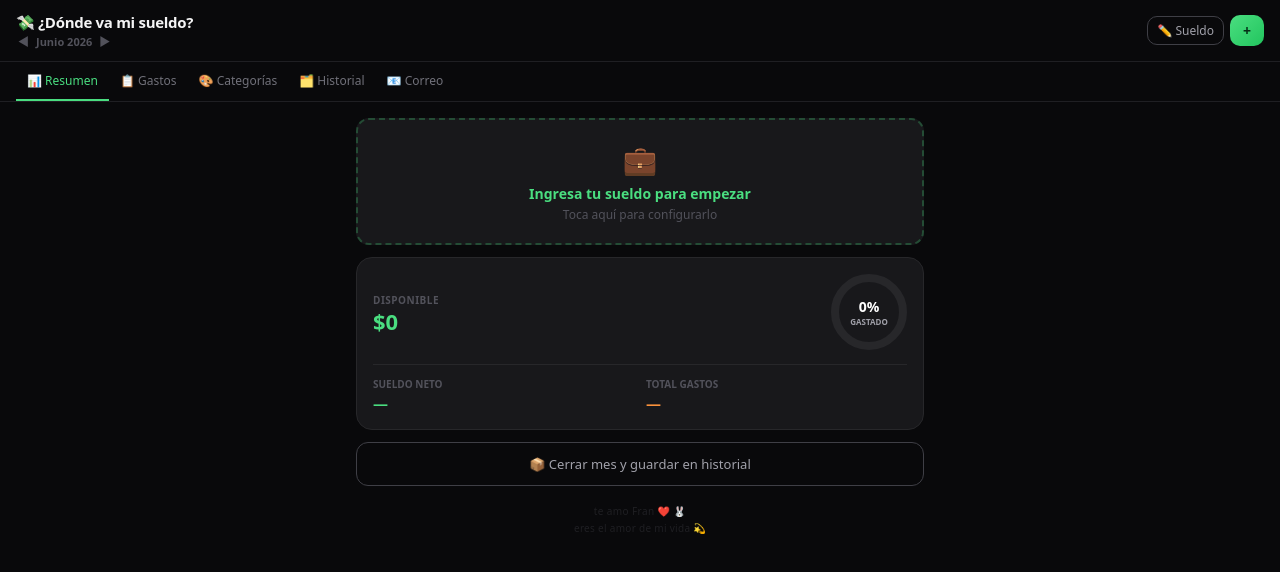
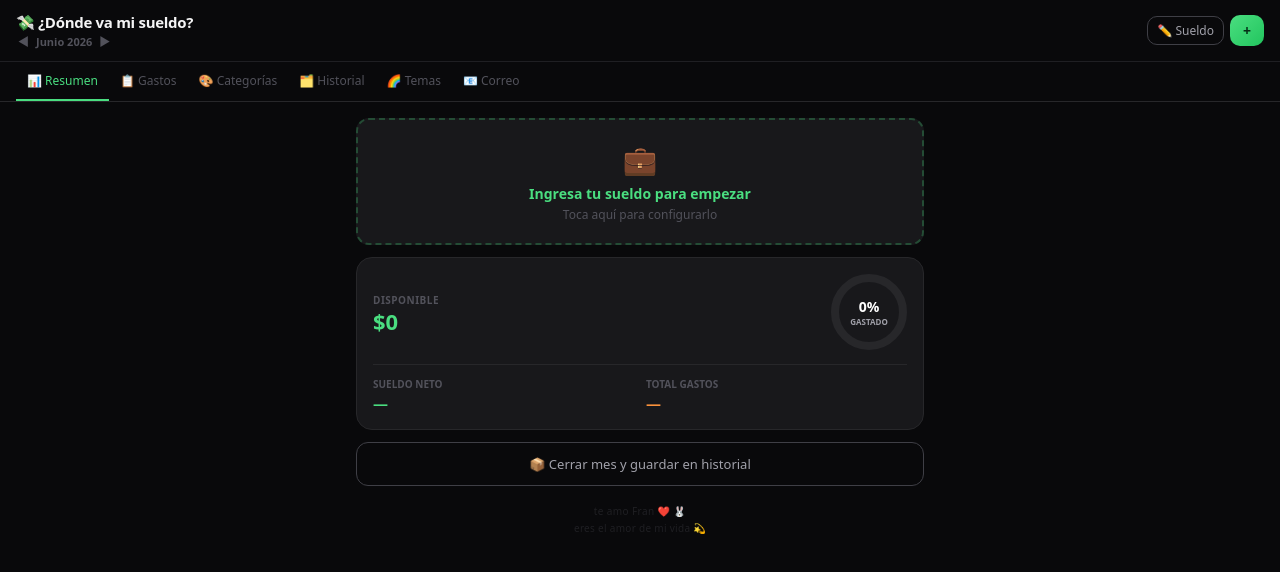
Before and after one commit to xiCooperZ/miplatuki, a React (Create React App) app: page / in a window 1280 px wide. Both pictures are taken after a click on the button "Cancelar". Shown: the top 572 px of the page. Built offline with nearby package versions, Linux system fonts and the light colour scheme.

Commit message:
temas visuales + fix deudas

```diff
--- a/src/App.js
+++ b/src/App.js
@@ -9,12 +9,73 @@
   regaloneo: { label:"Regaloneo",      icon:"🎁", color:"#a78bfa", desc:"Regalos y caprichos para ti y los que quieres" },
   fantasma:  { label:"Gasto Fantasma", icon:"👻", color:"#94a3b8", desc:"Suscripciones que te chupan la plata sin que te des cuenta — Spotify, Netflix, etc." },
   ahorro:    { label:"Ahorro",         icon:"💰", color:"#34d399", desc:"Plata guardada intencionalmente para el futuro" },
-  deudas:    { label:"Deudas",         icon:"💳", color:"#f87171", desc:"Cuotas, préstamos y compromisos financieros" },
+  deudas:    { label:"Deudas",         icon:"💰", color:"#f87171", desc:"Cuotas, préstamos y compromisos financieros" },
   salud:     { label:"Salud",          icon:"🏥", color:"#38bdf8", desc:"Médico, remedios, atenciones — lo que no se puede dejar" },
   emergencias:{ label:"Emergencias",  icon:"🚨", color:"#fbbf24", desc:"Imprevistos que aparecen cuando menos los esperas" },
 };
 
 const STORAGE_KEY = "sueldo_tracker_v8";
+const THEME_KEY   = "miplatuki_theme";
+
+// ─── TEMAS ────────────────────────────────────────────────────────────────────
+const THEMES = {
+  default: {
+    name: "Default",       emoji: "🌑",
+    bg:   "#09090b",       surface: "#18181b",  surface2: "#09090b",
+    border: "#27272a",     border2: "#3f3f46",
+    text:   "#f4f4f5",     text2: "#a1a1aa",    text3: "#52525b",
+    accent: "#4ade80",     accentGrad: "linear-gradient(135deg,#4ade80,#22c55e)",
+  },
+  amoled: {
+    name: "AMOLED",        emoji: "⚫",
+    bg:   "#000000",       surface: "#0a0a0a",  surface2: "#000000",
+    border: "#1a1a1a",     border2: "#2a2a2a",
+    text:   "#ffffff",     text2: "#888888",    text3: "#444444",
+    accent: "#ffffff",     accentGrad: "linear-gradient(135deg,#ffffff,#cccccc)",
+  },
+  matrix: {
+    name: "Matrix",        emoji: "💚",
+    bg:   "#000000",       surface: "#001a00",  surface2: "#000d00",
+    border: "#003300",     border2: "#005500",
+    text:   "#00ff41",     text2: "#00cc33",    text3: "#006600",
+    accent: "#00ff41",     accentGrad: "linear-gradient(135deg,#00ff41,#00cc33)",
+  },
+  neon: {
+    name: "Neon",          emoji: "💙",
+    bg:   "#050510",       surface: "#0a0a1f",  surface2: "#05050f",
+    border: "#1a1a4a",     border2: "#2a2a6a",
+    text:   "#e0e0ff",     text2: "#8888cc",    text3: "#444488",
+    accent: "#4488ff",     accentGrad: "linear-gradient(135deg,#4488ff,#0044cc)",
+  },
+  cyberpunk: {
+    name: "Cyberpunk",     emoji: "🟣",
+    bg:   "#0d0015",       surface: "#1a0028",  surface2: "#0d0015",
+    border: "#3d0066",     border2: "#6600aa",
+    text:   "#ff00ff",     text2: "#cc00cc",    text3: "#660066",
+    accent: "#ff00ff",     accentGrad: "linear-gradient(135deg,#ff00ff,#cc00cc)",
+  },
+  minimal: {
+    name: "Minimalista",   emoji: "⚪",
+    bg:   "#111111",       surface: "#1c1c1c",  surface2: "#111111",
+    border: "#2c2c2c",     border2: "#3c3c3c",
+    text:   "#eeeeee",     text2: "#999999",    text3: "#555555",
+    accent: "#eeeeee",     accentGrad: "linear-gradient(135deg,#eeeeee,#cccccc)",
+  },
+  sunset: {
+    name: "Sunset",        emoji: "🌅",
+    bg:   "#0f0508",       surface: "#1f0d10",  surface2: "#0f0508",
+    border: "#3d1520",     border2: "#6d2535",
+    text:   "#ffd4a0",     text2: "#cc8855",    text3: "#664422",
+    accent: "#ff6633",     accentGrad: "linear-gradient(135deg,#ff6633,#ff3366)",
+  },
+  ocean: {
+    name: "Ocean",         emoji: "🌊",
+    bg:   "#020d18",       surface: "#051e33",  surface2: "#020d18",
+    border: "#0a3a5c",     border2: "#0d5c8a",
+    text:   "#b0e0ff",     text2: "#5599cc",    text3: "#224466",
+    accent: "#00aaff",     accentGrad: "linear-gradient(135deg,#00aaff,#0066cc)",
+  },
+};
 
 const COLOR_PALETTE = [
   "#4ade80","#22c55e","#86efac","#16a34a","#052e16",
@@ -848,11 +909,69 @@
   );
 }
 
+// ─── TAB TEMAS ────────────────────────────────────────────────────────────────
+function TabTemas({ temaActual, onChangeTema, th }) {
+  return (
+    <div>
+      <div style={{ marginBottom:16 }}>
+        <h2 style={{ fontSize:16,fontWeight:800,color:th.text,marginBottom:4 }}>🎨 Temas</h2>
+        <p style={{ color:th.text3,fontSize:13 }}>Elige el look de tu app</p>
+      </div>
+      <div style={{ display:"flex",flexDirection:"column",gap:10 }}>
+        {Object.entries(THEMES).map(([key, tema]) => {
+          const activo = temaActual === key;
+          return (
+            <button key={key} onClick={()=>onChangeTema(key)} style={{
+              display:"flex", alignItems:"center", gap:14,
+              background: activo ? tema.accent+"22" : th.surface,
+              border: `2px solid ${activo ? tema.accent : th.border}`,
+              borderRadius:14, padding:"14px 16px", cursor:"pointer",
+              textAlign:"left", width:"100%", transition:"all 0.2s",
+            }}>
+              {/* Preview mini del tema */}
+              <div style={{ width:48,height:48,borderRadius:12,background:tema.bg,border:`2px solid ${tema.border2}`,display:"flex",alignItems:"center",justifyContent:"center",flexShrink:0,overflow:"hidden",position:"relative" }}>
+                <div style={{ position:"absolute",inset:0,background:tema.surface,opacity:0.8 }}/>
+                <span style={{ fontSize:22,position:"relative",zIndex:1 }}>{tema.emoji}</span>
+              </div>
+              <div style={{ flex:1 }}>
+                <div style={{ color:activo?tema.accent:th.text,fontWeight:700,fontSize:14,marginBottom:3 }}>{tema.name}</div>
+                {/* Mini paleta de colores */}
+                <div style={{ display:"flex",gap:4 }}>
+                  {[tema.bg,tema.surface,tema.accent,tema.border2].map((c,i)=>(
+                    <div key={i} style={{ width:14,height:14,borderRadius:"50%",background:c,border:"1px solid rgba(255,255,255,0.1)" }}/>
+                  ))}
+                </div>
+              </div>
+              {activo && (
+                <div style={{ width:24,height:24,borderRadius:"50%",background:tema.accentGrad,display:"flex",alignItems:"center",justifyContent:"center",flexShrink:0,fontSize:12 }}>✓</div>
+              )}
+            </button>
+          );
+        })}
+      </div>
+      <div style={{ marginTop:20,padding:"12px 14px",background:th.surface,borderRadius:12,border:`1px solid ${th.border}` }}>
+        <p style={{ color:th.text3,fontSize:12,lineHeight:1.6 }}>
+          💡 El tema se guarda automáticamente y se aplica cada vez que abres la app.
+        </p>
+      </div>
+    </div>
+  );
+}
+
 // ─── APP ──────────────────────────────────────────────────────────────────────
 export default function App() {
   const [st, setSt]         = useState(DEFAULT);
   const [loaded, setLoaded] = useState(false);
   const [tab, setTab]       = useState("dashboard");
+  const [tema, setTema]     = useState(() => {
+    try { return localStorage.getItem(THEME_KEY) || "default"; } catch { return "default"; }
+  });
+  const th = THEMES[tema] || THEMES.default;
+
+  const handleChangeTema = (key) => {
+    setTema(key);
+    try { localStorage.setItem(THEME_KEY, key); } catch {}
+  };
 
   const [showSueldo,  setShowSueldo]  = useState(false);
   const [showCerrar,  setShowCerrar]  = useState(false);
@@ -986,11 +1105,11 @@
   if(!loaded)return(<div style={{ minHeight:"100vh",background:"#09090b",display:"flex",alignItems:"center",justifyContent:"center",color:"#4ade80",fontSize:32 }}>⏳</div>);
 
   return (
-    <div style={{ minHeight:"100vh",background:"#09090b",color:"#f4f4f5",fontFamily:"system-ui,-apple-system,sans-serif",maxWidth:"100vw",overflowX:"hidden" }}>
+    <div style={{ minHeight:"100vh",background:th.bg,color:th.text,fontFamily:"system-ui,-apple-system,sans-serif",maxWidth:"100vw",overflowX:"hidden" }}>
       <style>{`
         *{box-sizing:border-box;margin:0;padding:0;}
         input[type=number]::-webkit-outer-spin-button,input[type=number]::-webkit-inner-spin-button{-webkit-appearance:none;}
-        ::-webkit-scrollbar{width:4px;}::-webkit-scrollbar-thumb{background:#3f3f46;border-radius:99px;}
+        ::-webkit-scrollbar{width:4px;}::-webkit-scrollbar-thumb{background:${th.border2};border-radius:99px;}
         textarea,button,input{font-family:system-ui,-apple-system,sans-serif;}
       `}</style>
 
@@ -1027,9 +1146,9 @@
         </div>
       </header>
 
-      <div style={{ display:"flex",borderBottom:"1px solid #1f1f23",padding:"0 16px",overflowX:"auto" }}>
-        {[["dashboard","📊 Resumen"],["gastos","📋 Gastos"],["categorias","🎨 Categorías"],["historial","🗂️ Historial"],["email","📧 Correo"]].map(([k,lbl])=>(
-          <button key={k} onClick={()=>setTab(k)} style={{ padding:"10px 11px",background:"transparent",border:"none",color:tab===k?"#4ade80":"#71717a",cursor:"pointer",fontSize:12,borderBottom:`2px solid ${tab===k?"#4ade80":"transparent"}`,transition:"all 0.15s",whiteSpace:"nowrap" }}>{lbl}</button>
+      <div style={{ display:"flex",borderBottom:`1px solid ${th.border}`,padding:"0 16px",overflowX:"auto" }}>
+        {[["dashboard","📊 Resumen"],["gastos","📋 Gastos"],["categorias","🎨 Categorías"],["historial","🗂️ Historial"],["temas","🌈 Temas"],["email","📧 Correo"]].map(([k,lbl])=>(
+          <button key={k} onClick={()=>setTab(k)} style={{ padding:"10px 11px",background:"transparent",border:"none",color:tab===k?th.accent:th.text3,cursor:"pointer",fontSize:12,borderBottom:`2px solid ${tab===k?th.accent:"transparent"}`,transition:"all 0.15s",whiteSpace:"nowrap" }}>{lbl}</button>
         ))}
       </div>
 
@@ -1038,6 +1157,7 @@
         {tab==="gastos"&&<TabGastos gastosOrdenados={gastosOrdenados} total={total} cats={cats} catKeys={catKeys} onDelete={setDeleteId} onEdit={g=>setGastoEditar(g)}/>}
         {tab==="categorias"&&<TabCategorias cats={cats} catKeys={catKeys} defaultCatKeys={DEFAULT_CAT_KEYS} onEdit={setEditCat} onNew={()=>setShowNewCat(true)}/>}
         {tab==="historial"&&<TabHistorial historial={historial} totalAhorro={totalAhorro} cats={cats} catKeys={catKeys}/>}
+        {tab==="temas"&&<TabTemas temaActual={tema} onChangeTema={handleChangeTema} th={th}/>}
         {tab==="email"&&<TabEmail emailText={emailText} setEmailText={setEmailText} emailLoading={emailLoading} emailError={emailError} setEmailError={setEmailError} onParse={parseEmail} pendientes={pendientes}/>}
       </main>
     </div>
```
